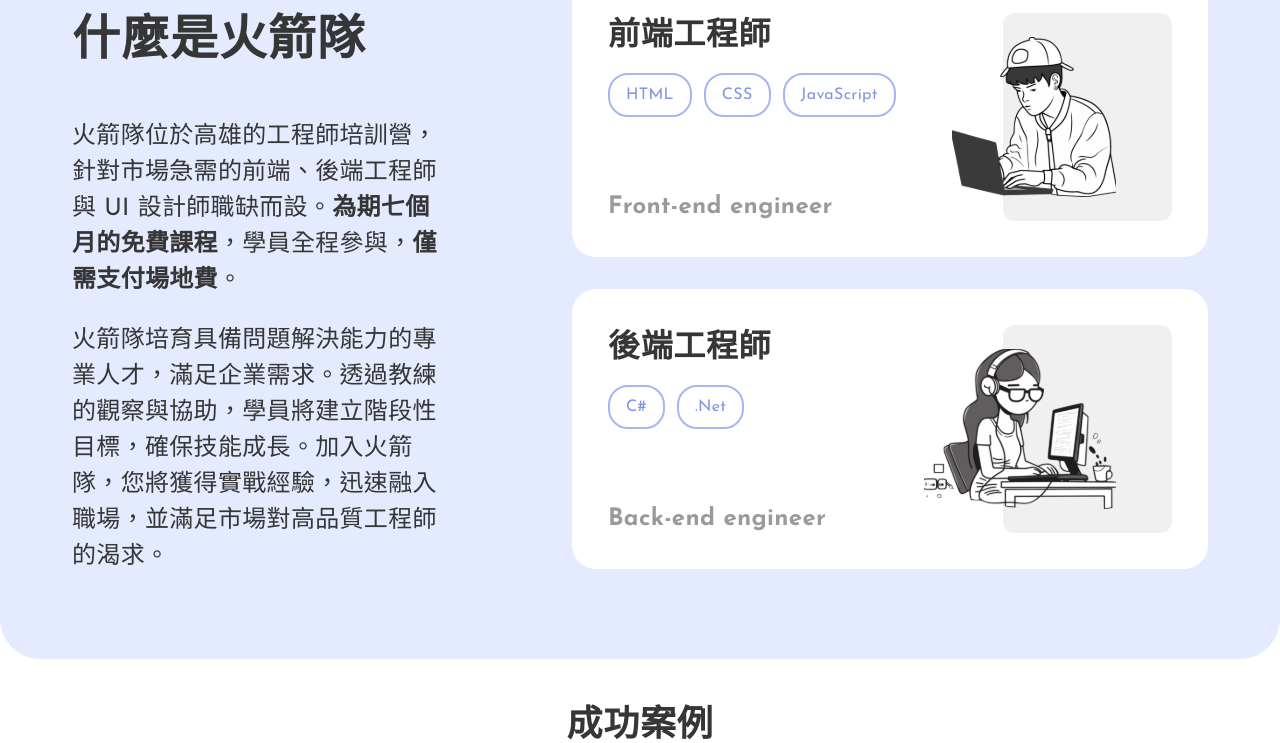
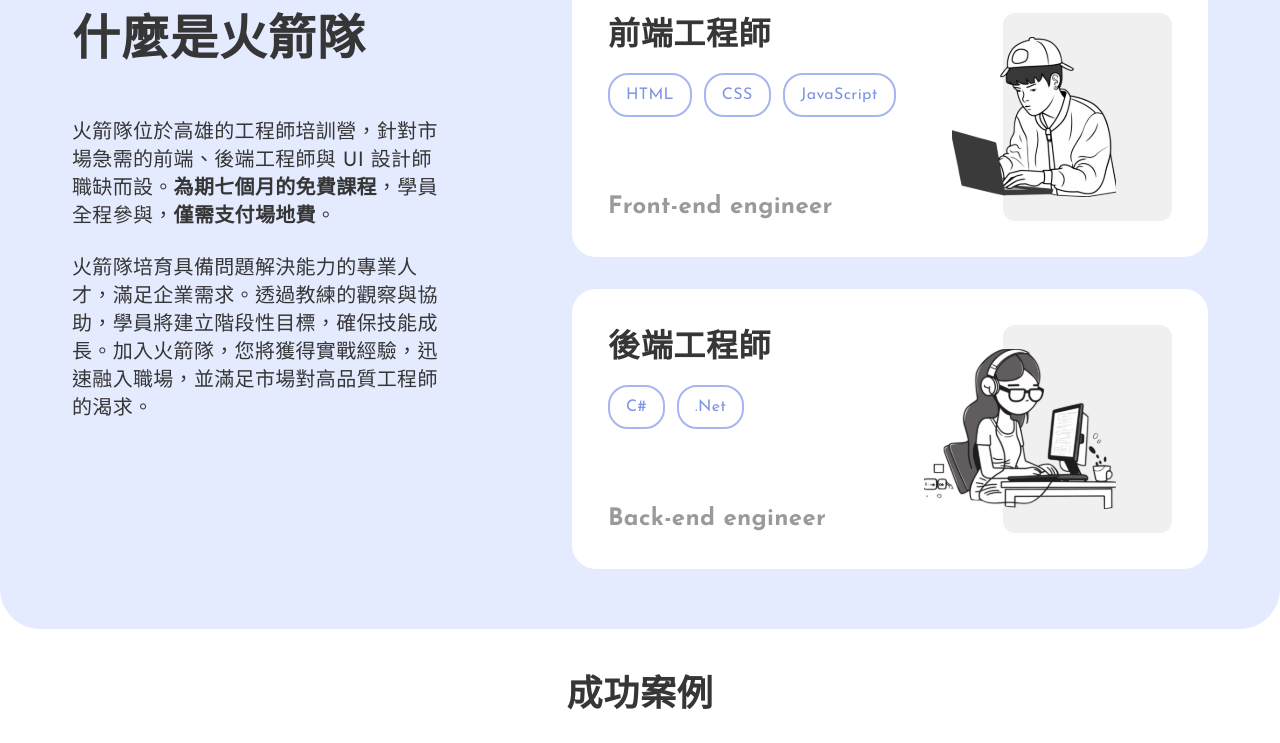
Before and after one commit to Lin4611/rocketLandingPage, a React (Vite) app: page /#/ in a window 1280 px wide. Shown: the part 807-1550 px from the top of the page. Built offline with nearby package versions, Linux system fonts and the light colour scheme.

Commit message:
style: adjust typography to match design

```diff
--- a/src/components/AboutRocketSection.jsx
+++ b/src/components/AboutRocketSection.jsx
@@ -87,7 +87,7 @@ const AboutRocketSection = () => {
             About Rocket
           </h3>
           <h2 className="heading-1 mb-10">什麼是火箭隊</h2>
-          <div className="mb-6 flex flex-col gap-y-6 body-1">
+          <div className="mb-6 flex flex-col gap-y-6 text-xl">
             <p className="">
               火箭隊位於高雄的工程師培訓營，針對市場急需的前端、後端工程師與 UI
               設計師職缺而設。
@@ -103,7 +103,7 @@ const AboutRocketSection = () => {
         </div>
         <div className="w-159 shrink-0 h-148 overflow-y-auto scrollbar-hide">
           <div className="flex flex-col gap-y-8">
-            {ROCKETS.map((rocket, i) => (
+            {ROCKETS.map((rocket) => (
               <div
                 key={rocket.title}
                 className="h-70 rounded-[24px] flex justify-between bg-white py-9 px-9"
```
